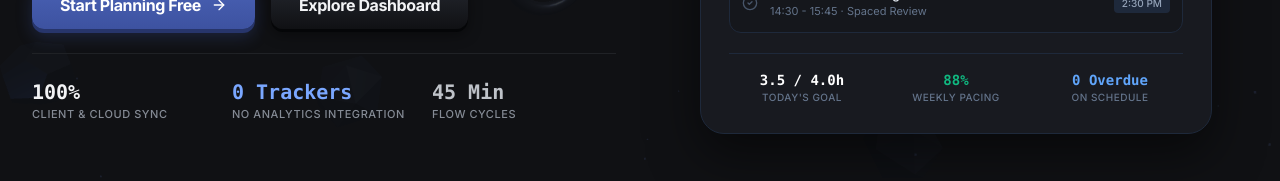
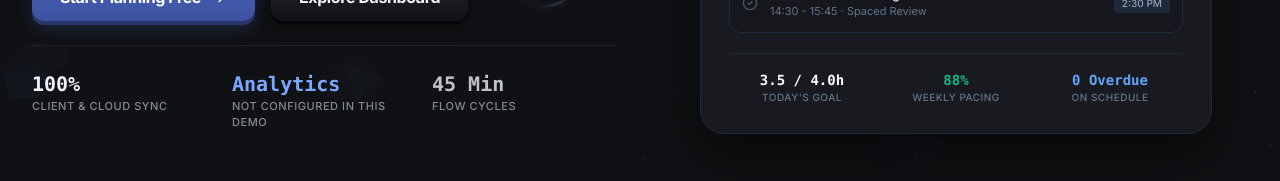
Before and after one commit to KhuranaCode/Studypilot, a React (Vite) app: page / in a window 1280 px wide. Shown: the part 561-742 px from the top of the page. Built offline with nearby package versions, Linux system fonts and the light colour scheme; no server answers.

Commit message:
Landing: bound analytics stat wording to demo configuration

```diff
--- a/src/pages/LandingPage.tsx
+++ b/src/pages/LandingPage.tsx
@@ -481,13 +481,13 @@ export const LandingPage: React.FC = () => {
                   </div>
                 </div>
                 <div>
-                  <div className="text-xl font-extrabold text-[#7AA7FF] font-mono">0 Trackers</div>
+                  <div className="text-xl font-extrabold text-[#7AA7FF] font-mono">Analytics</div>
                   <div
                     className={`text-[11px] font-medium uppercase tracking-wider ${
                       isDark ? 'text-[#858B95]' : 'text-slate-500'
                     }`}
                   >
-                    No Analytics Integration
+                    Not Configured in This Demo
                   </div>
                 </div>
                 <div>
```
